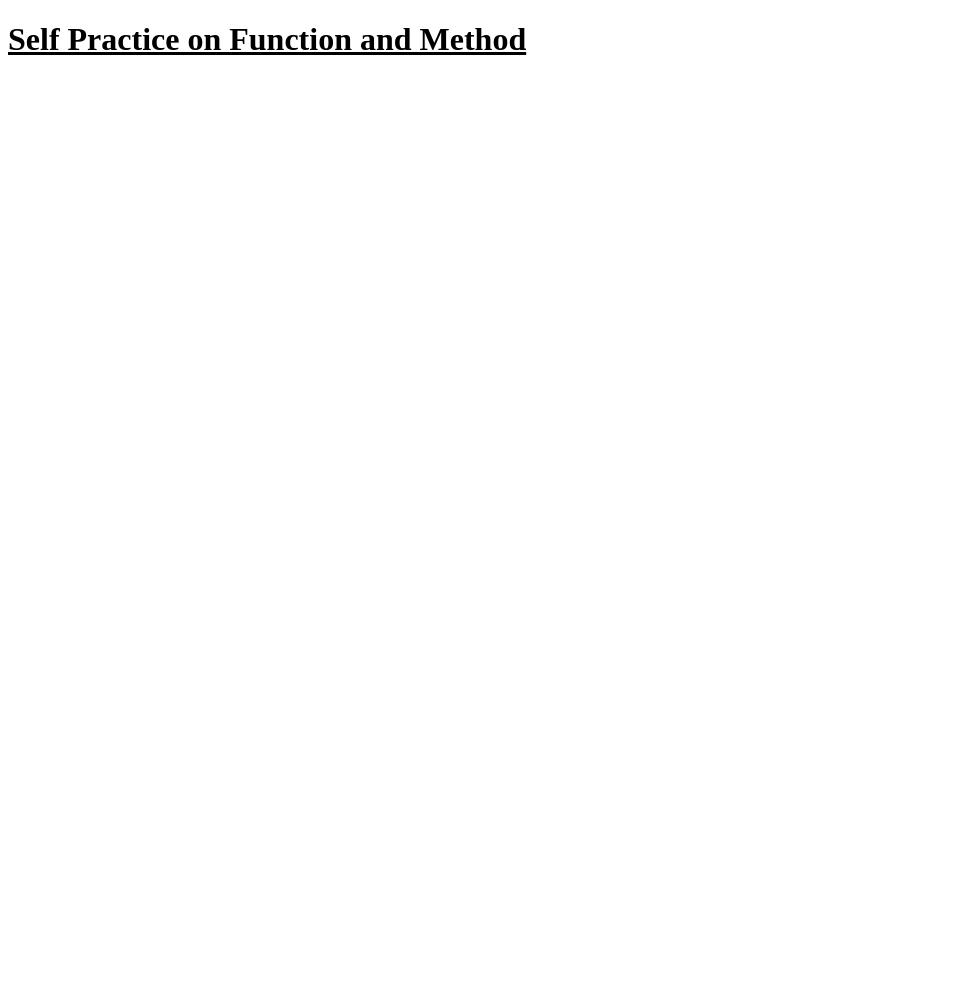
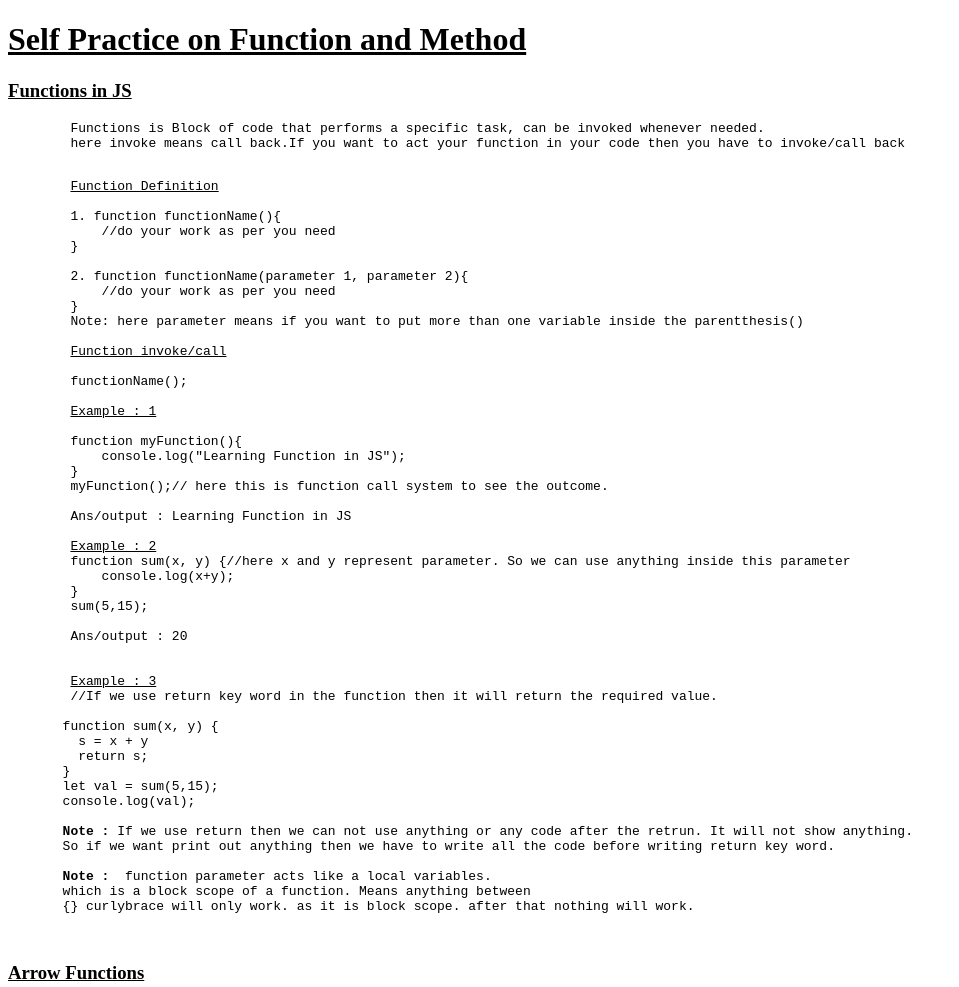
Before and after one commit to KowsarCodeCraft/Function-Method-Self-Practice, a plain HTML site: page index.html in a window 1280 px wide. Shown: the whole page, without its empty margins (0-959 px from the left). Before the commit the page ends 800 px from the top, so only its background shows below. Drawn offline with Linux system fonts and the light colour scheme.

Commit message:
few code added

```diff
--- a/index.html
+++ b/index.html
@@ -7,6 +7,66 @@
 </head>
 <body>
     <h1><u>Self Practice on Function and Method</u></h1>
+
+    <h3><u>Functions in JS</u></h3>
+    <pre>
+        Functions is Block of code that performs a specific task, can be invoked whenever needed.
+        here invoke means call back.If you want to act your function in your code then you have to invoke/call back
+    </pre>
+    <pre>
+        <u>Function Definition</u>
+
+        1. function functionName(){
+            //do your work as per you need
+        }
+
+        2. function functionName(parameter 1, parameter 2){
+            //do your work as per you need
+        }
+        Note: here parameter means if you want to put more than one variable inside the parentthesis()
+
+        <u>Function invoke/call</u>
+
+        functionName();
+
+        <u>Example : 1</u>
+
+        function myFunction(){
+            console.log("Learning Function in JS");
+        }
+        myFunction();// here this is function call system to see the outcome.
+
+        Ans/output : Learning Function in JS
+
+        <u>Example : 2</u>
+        function sum(x, y) {//here x and y represent parameter. So we can use anything inside this parameter
+            console.log(x+y);
+        }
+        sum(5,15);
+
+        Ans/output : 20
+
+
+        <u>Example : 3</u>
+        //If we use return key word in the function then it will return the required value.
+
+       function sum(x, y) {
+         s = x + y
+         return s;
+       }
+       let val = sum(5,15);
+       console.log(val);
+
+       <b>Note :</b> If we use return then we can not use anything or any code after the retrun. It will not show anything.
+       So if we want print out anything then we have to write all the code before writing return key word.
+
+       <b>Note :</b>  function parameter acts like a local variables.
+       which is a block scope of a function. Means anything between
+       {} curlybrace will only work. as it is block scope. after that nothing will work.
+
+    </pre>
+
+    <h3><u>Arrow Functions</u> </h3>
 
 
 
--- a/index.js
+++ b/index.js
@@ -0,0 +1,18 @@
+//function myFunction(){
+    //console.log("Learning Function in JS");
+//}
+//myFunction();// here this is function call system to see the outcome.
+
+//function sum(x, y) {
+    //console.log(x+y);
+//}
+//sum(5,15);
+
+//If we use return key word in the function then it will return the required value.
+
+function sum(x, y) {
+    s = x + y
+    return s;
+}
+let val = sum(5,15);
+console.log(val);
```
